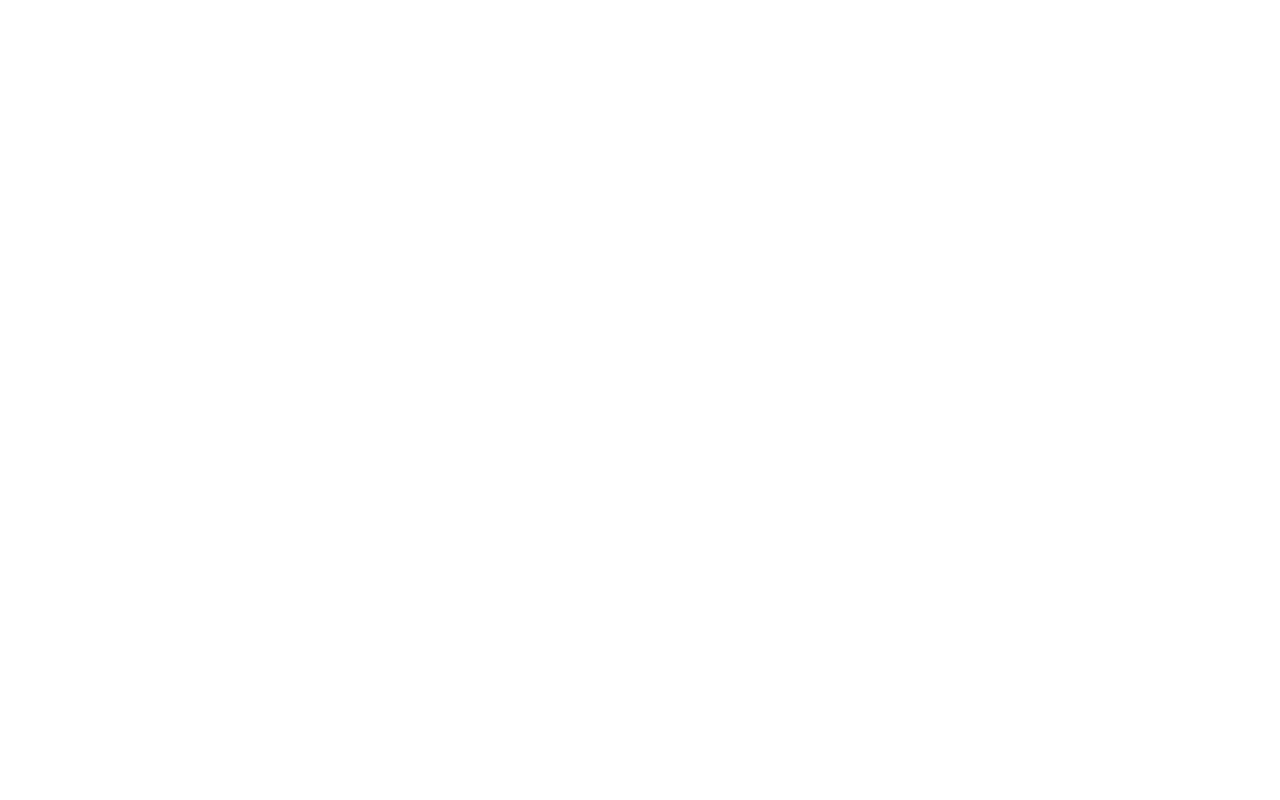
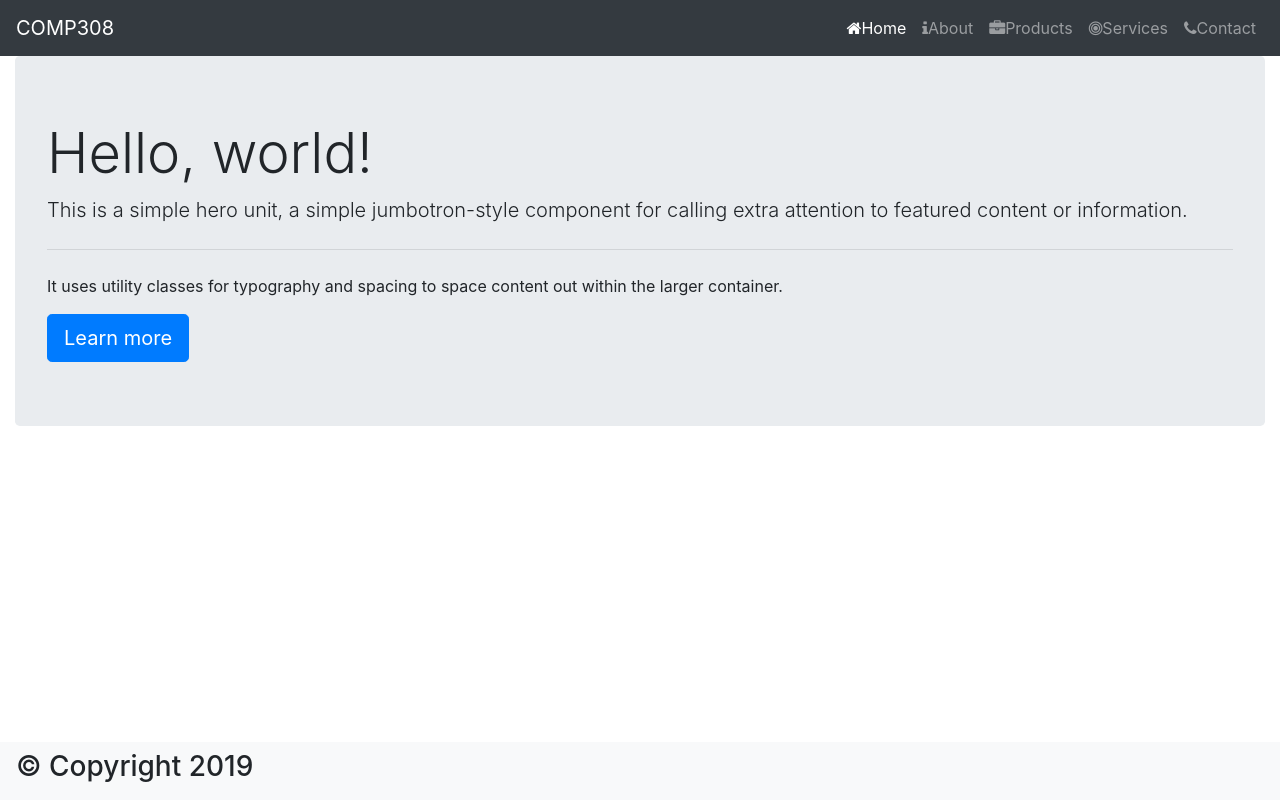
Before and after one commit to dkanzira/COMP308-W2019-LessonA, a website: page index.html in a window 1280 px wide. Drawn offline with nearby package versions, Linux system fonts and the light colour scheme.

Commit message:
Added Bootstrap support

```diff
--- a/index.html
+++ b/index.html
@@ -1,15 +1,97 @@
 <!DOCTYPE html>
 <html lang="en">
-<head>
-    <meta charset="UTF-8">
-    <meta name="viewport" content="width=device-width, initial-scale=1.0">
-    <meta http-equiv="X-UA-Compatible" content="ie=edge">
+  <head>
+    <meta charset="UTF-8" />
+    <meta name="viewport" content="width=device-width, initial-scale=1.0" />
+    <meta http-equiv="X-UA-Compatible" content="ie=edge" />
     <title>COMP308 - W2019 - Lesson 1</title>
     <!--CSS Section-->
-    <link rel="stylesheet" href="./Content/app.css">
-</head>
-<body>
+    <link
+      rel="stylesheet"
+      href="./node_modules/bootstrap/dist/css/bootstrap.min.css"
+    />
+    <link
+      rel="stylesheet"
+      href="./node_modules/font-awesome/css/font-awesome.min.css"
+    />
+    <link rel="stylesheet" href="./Content/app.css" />
+  </head>
+  <body>
+    <header>
+      <nav class="navbar navbar-expand-lg navbar-dark bg-dark">
+        <a class="navbar-brand" href="#">COMP308</a>
+        <button
+          class="navbar-toggler"
+          type="button"
+          data-toggle="collapse"
+          data-target="#navbarSupportedContent"
+          aria-controls="navbarSupportedContent"
+          aria-expanded="false"
+          aria-label="Toggle navigation"
+        >
+          <span class="navbar-toggler-icon"></span>
+        </button>
+
+        <div class="collapse navbar-collapse" id="navbarSupportedContent">
+          <ul class="navbar-nav ml-auto">
+            <li class="nav-item active">
+              <a class="nav-link" href="#"
+                ><i class="fa  fa-home"></i>Home
+                <span class="sr-only">(current)</span></a
+              >
+            </li>
+            <li class="nav-item">
+              <a class="nav-link" href="#"
+                ><i class="fa  fa-info"></i>About</a
+              >
+            </li>
+            <li class="nav-item">
+              <a class="nav-link" href="#"
+                ><i class="fa  fa-briefcase"></i>Products</a
+              >
+            </li>
+            <li class="nav-item">
+              <a class="nav-link" href="#"
+                ><i class="fa fa-bullseye"></i>Services</a
+              >
+            </li>
+            <li class="nav-item">
+              <a class="nav-link" href="#"
+                ><i class="fa fa-phone"></i>Contact</a
+              >
+            </li>
+          </ul>
+        </div>
+      </nav>
+    </header>
+
+    <main class="container-fluid">
+      <!--Main Content-->
+      <div class="jumbotron">
+        <h1 class="display-4">Hello, world!</h1>
+        <p class="lead">
+          This is a simple hero unit, a simple jumbotron-style component for
+          calling extra attention to featured content or information.
+        </p>
+        <hr class="my-4" />
+        <p>
+          It uses utility classes for typography and spacing to space content
+          out within the larger container.
+        </p>
+        <a class="btn btn-primary btn-lg" href="#" role="button">Learn more</a>
+      </div>
+    </main>
+
+    <footer>
+      <!--Footer Section-->
+      <nav class="navbar fixed-bottom navbar-light bg-light">
+        <h3>&copy; Copyright 2019</h3>
+      </nav>
+    </footer>
+
     <!--Scripts Section-->
     <script src="./Scripts/app.js"></script>
-</body>
+    <script src="./node_modules/jquery/dist/jquery.min.js"></script>
+    <script src="./node_modules/bootstrap/dist/js/bootstrap.bundle.min.js"></script>
+  </body>
 </html>
--- a/package.json
+++ b/package.json
@@ -4,7 +4,8 @@
   "description": "COMP308 Demo Project",
   "main": "index.js",
   "scripts": {
-    "test": "echo \"Error: no test specified\" && exit 1"
+    "test": "echo \"Error: no test specified\" && exit 1",
+    "dev": "lite-server"
   },
   "author": "Dennis Kanzira",
   "license": "ISC",
@@ -13,5 +14,8 @@
     "font-awesome": "^4.7.0",
     "jquery": "^3.3.1",
     "popper.js": "^1.14.7"
+  },
+  "devDependencies": {
+    "lite-server": "^2.4.0"
   }
 }
```
Also changed, not shown: 2 other files.
